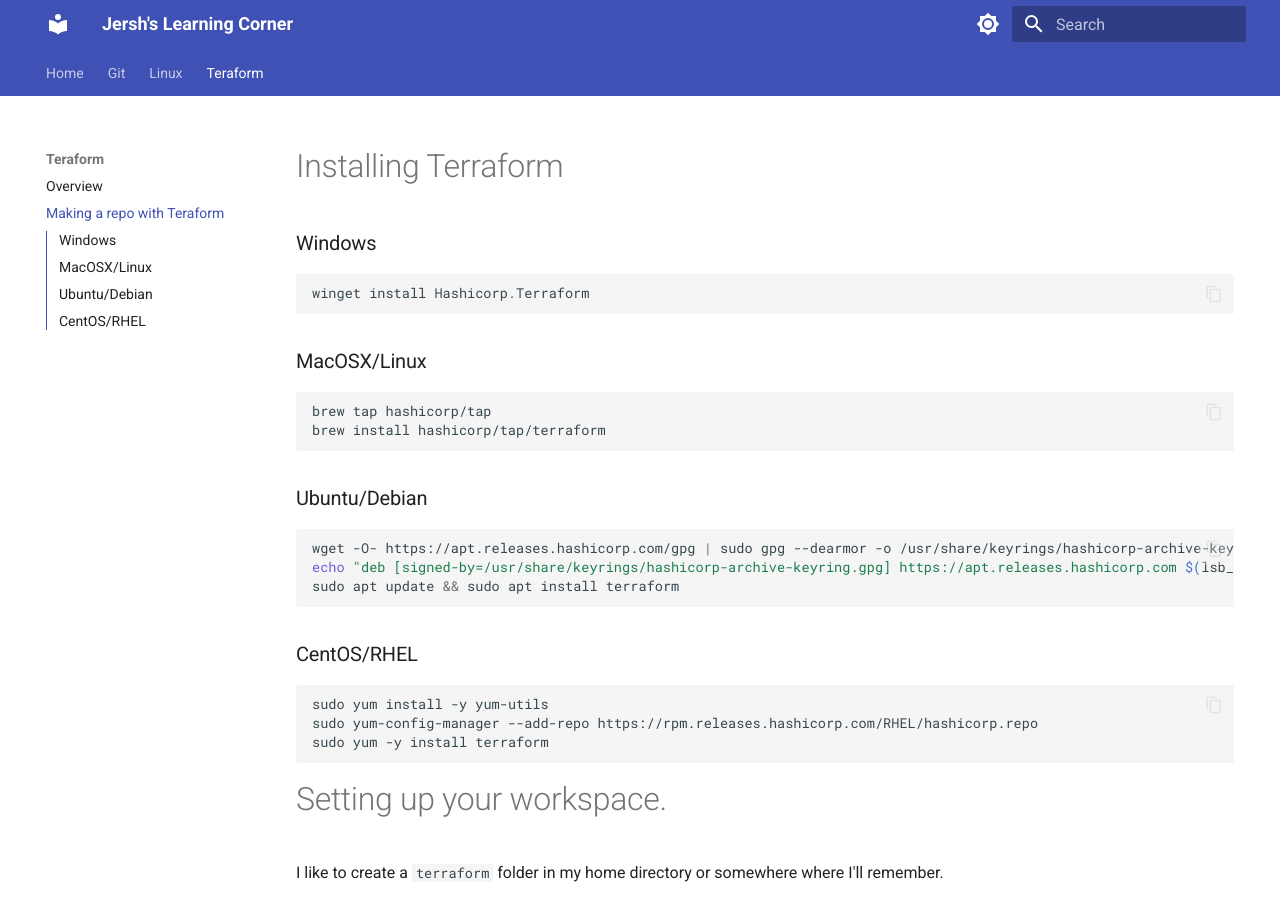
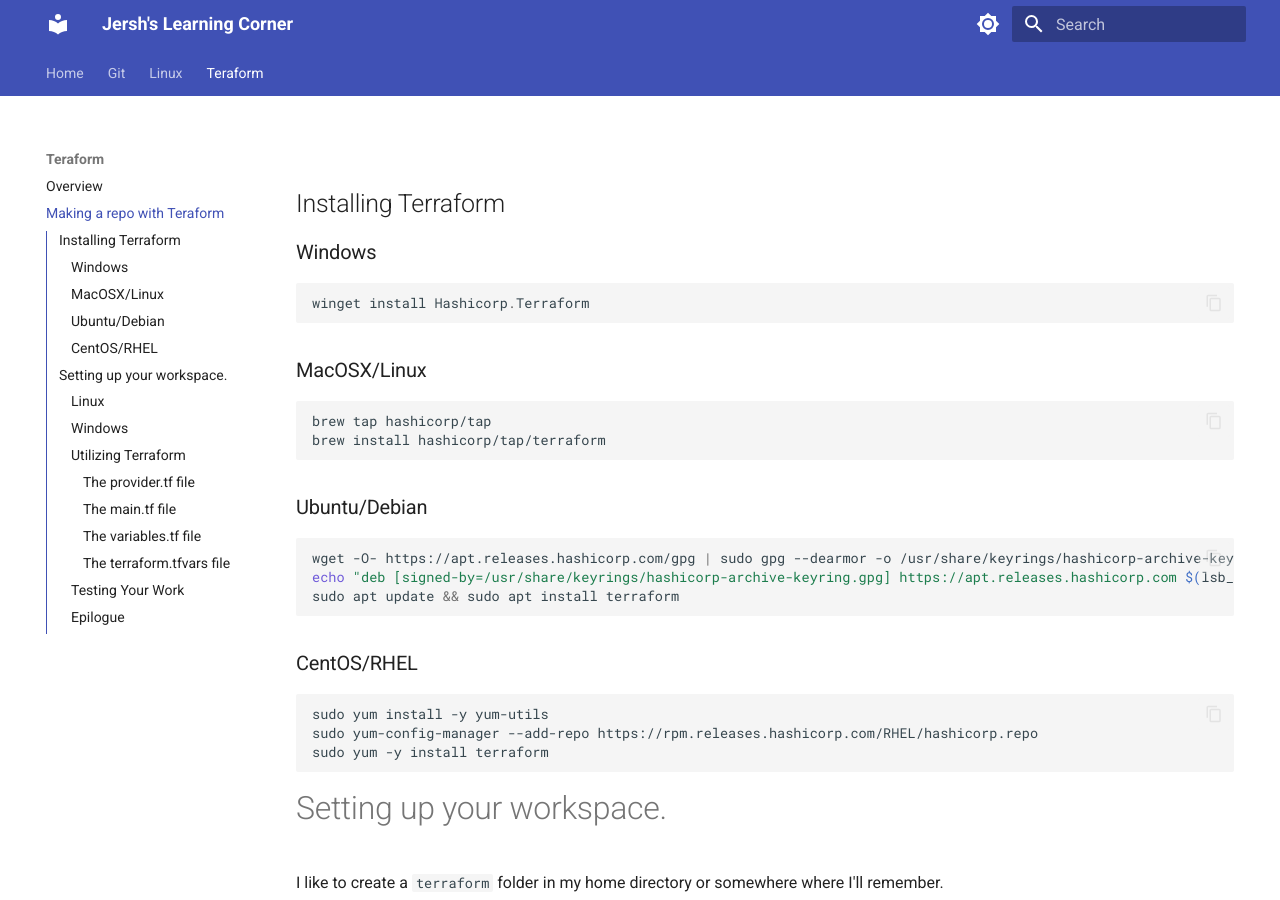
Before and after one commit to coloredbytes/learning-hub-mkdocs, an MkDocs documentation site: the page built from docs/terraform/terraform-and-github.md, in a window 1280 px wide and 900 px high. Built offline with MkDocs 1.6.1 and Material for MkDocs 9.7.7, drawn with Linux system fonts in a browser that asks for light colours; emoji names are drawn with the system emoji font.

Commit message:
Update terraform-and-github.md

````diff
--- a/docs/terraform/terraform-and-github.md
+++ b/docs/terraform/terraform-and-github.md
@@ -1,4 +1,4 @@
-# Installing Terraform
+## Installing Terraform
 
 ### Windows
 ```pwsh
````
